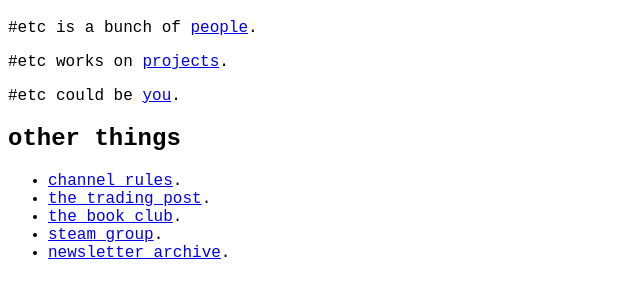
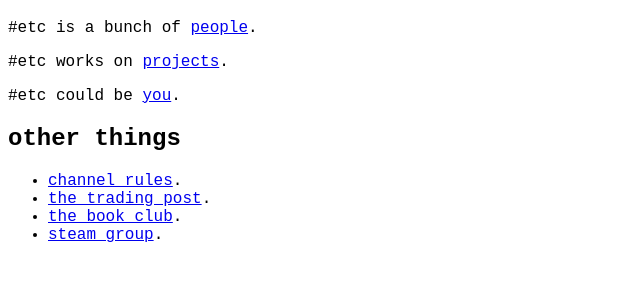
Before and after one commit to vacuumboots/and-the-rest.github.io, a plain HTML site: page index.html in a window 1280 px wide. Shown: the part 61-356 px from the top of the page, without its empty margins (0-640 px from the left). Drawn offline with Linux system fonts and the light colour scheme; no server answers.

Commit message:
index: Remove dead link

```diff
--- a/index.html
+++ b/index.html
@@ -41,7 +41,6 @@
 		<li><a href="trading">the trading post</a>.</li>
 		<li><a href="book_club">the book club</a>.</li>
 		<li><a href="http://steamcommunity.com/groups/and-the-rest/">steam group</a>.</li>
-		<li><a href="bagel">newsletter archive</a>.</li>
 	</ul>
 
 	<img id="beedog" src="">
```
